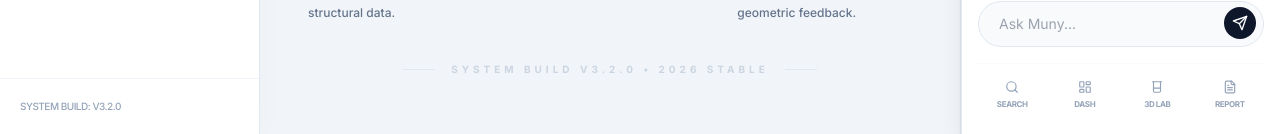
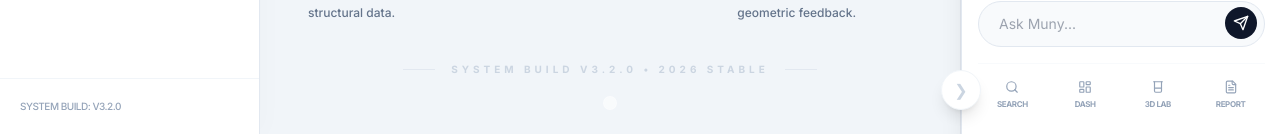
Before and after one commit to syntaxginger/Manoraa_1st-demo, a React (Vite) app: page / in a window 1280 px wide. Shown: the part 666-800 px from the top of the page. Built offline with nearby package versions, Linux system fonts and the light colour scheme.

Commit message:
feat: enhance ThreePanelLayout with navigation and state management improvements

```diff
--- a/src/components/layout/ThreePanelLayout.jsx
+++ b/src/components/layout/ThreePanelLayout.jsx
@@ -1,9 +1,12 @@
-import React from 'react';
-import { Outlet, useLocation } from 'react-router-dom';
+import React, { useState } from 'react';
+import { Outlet, useLocation, useNavigate } from 'react-router-dom'; // เพิ่ม useNavigate
 import MunySidebar from './MunySidebar';
 
 const ThreePanelLayout = () => {
   const location = useLocation();
+  const navigate = useNavigate(); // สำหรับปุ่มเปลี่ยนหน้า
+  const [isMunyOpen, setIsMunyOpen] = useState(true);
+  const [hasSearched, setHasSearched] = useState(false); // สถานะปลดล็อคหน้าอื่น
 
   const getPageName = () => {
     switch(location.pathname) {
@@ -16,9 +19,9 @@ const ThreePanelLayout = () => {
   };
 
   return (
-    <div className="flex h-screen w-full bg-[#F8FAFC] text-slate-800 overflow-hidden font-sans antialiased selection:bg-blue-100">
+    <div className="flex h-screen w-full bg-[#F8FAFC] text-slate-800 overflow-hidden font-sans antialiased selection:bg-blue-100 font-inter">
 
-      {/* 1. LEFT PANEL: Hierarchy & Navigation (Academic Gray) */}
+      {/* 1. LEFT PANEL: Hierarchy & Navigation (โค้ดเดิมของคุณ) */}
       <aside className="hidden lg:flex w-[260px] flex-col border-r border-slate-200 bg-white shadow-[4px_0_24px_rgba(0,0,0,0.02)] z-10">
         <div className="p-6 border-b border-slate-100 flex items-center gap-2.5">
           <div className="w-6 h-6 bg-slate-900 rounded-sm flex items-center justify-center">
@@ -31,9 +34,7 @@ const ThreePanelLayout = () => {
           <div className="space-y-4">
             <div className="flex-1 overflow-y-auto p-4">
               <p className="text-[10px] font-bold text-slate-400 uppercase tracking-widest mb-3 ml-1">Active Workspace</p>
-
               <div className="space-y-1.5">
-    {/* Demo ตัวที่ 1 */}
                 <div className="group cursor-pointer p-3 rounded-xl bg-blue-50 border border-blue-100 transition-all">
                   <div className="flex items-center gap-3">
                     <div className="w-2 h-2 rounded-full bg-blue-500"></div>
@@ -41,8 +42,6 @@ const ThreePanelLayout = () => {
                   </div>
                   <p className="text-[10px] text-blue-500 mt-1 ml-5 font-medium">PDB: 1STU • Loaded</p>
                 </div>
-
-    {/* Demo ตัวที่ 2 */}
                 <div className="group cursor-pointer p-3 rounded-xl hover:bg-slate-50 border border-transparent hover:border-slate-200 transition-all">
                   <div className="flex items-center gap-3">
                     <div className="w-2 h-2 rounded-full bg-slate-300 group-hover:bg-slate-400"></div>
@@ -51,7 +50,6 @@ const ThreePanelLayout = () => {
                   <p className="text-[10px] text-slate-400 mt-1 ml-5 font-medium">PDB: 2W9H • In Queue</p>
                 </div>
               </div>
-
               <button className="w-full mt-4 py-2 border border-dashed border-slate-200 rounded-lg text-[10px] font-bold text-slate-400 hover:text-slate-900 hover:border-slate-400 transition-all uppercase tracking-tighter">
                 + Add New Structure
               </button>
@@ -63,20 +61,71 @@ const ThreePanelLayout = () => {
         </div>
       </aside>
 
-      {/* 2. CENTER PANEL: Main Workstation */}
+      {/* 2. CENTER PANEL */}
       <main className="relative flex-1 flex flex-col overflow-hidden bg-[#F8FAFC]">
-        <div className="flex-1 overflow-y-auto">
-          <Outlet />
+        {/* --- FLOATING NAVIGATION PILL (ตรงกลางล่าง) --- */}
+        <div className="absolute bottom-6 left-1/2 -translate-x-1/2 z-[40] flex items-center bg-white/60 backdrop-blur-lg border border-white/20 p-1.5 rounded-2xl shadow-[0_10px_40px_rgba(0,0,0,0.06)]">
+
+        </div>
+
+        {/* --- MINIMAL FLOATING AI BUTTON (มุมล่างขวา) --- */}
+        {!isMunyOpen && (
+          <div className="absolute bottom-6 right-6 z-[100] flex items-center group">
+            <span className="mr-3 text-[10px] font-medium uppercase tracking-[0.2em] text-slate-400 opacity-0 group-hover:opacity-100 transition-all duration-500 translate-x-2 group-hover:translate-x-0 pointer-events-none">
+              Muny Assistant
+            </span>
+            <button
+              onClick={() => setIsMunyOpen(true)}
+              className="w-12 h-12 bg-white/40 backdrop-blur-md border border-white/20 rounded-full flex items-center justify-center shadow-sm hover:shadow-blue-100 hover:bg-white/60 transition-all duration-300 active:scale-90 group"
+            >
+              <div className="w-8 h-8 bg-slate-900/90 rounded-full flex items-center justify-center text-[10px] text-white font-black shadow-md group-hover:bg-blue-600 transition-colors duration-300">
+                M
+              </div>
+              <div className="absolute inset-0 rounded-full border border-blue-400/0 group-hover:border-blue-400/20 group-hover:scale-110 transition-all duration-500"></div>
+            </button>
+          </div>
+        )}
+
+        <div className="flex-1 overflow-y-auto pb-24">
+          {/* ส่ง context ไปให้หน้าลูกเพื่อใช้ setHasSearched(true) */}
+          <Outlet context={[hasSearched, setHasSearched]} />
         </div>
       </main>
 
-      {/* 3. RIGHT PANEL: Muny AI Sidebar (Professional White) */}
-      <aside className="w-[320px] flex flex-col border-l border-slate-200 bg-white shadow-[4px_0_24px_rgba(0,0,0,0.02)] shadow-sm z-20">
-        <MunySidebar currentPage={getPageName()} />
+      {/* 3. RIGHT PANEL: Muny AI Sidebar */}
+      <aside
+        className={`relative flex flex-col border-l border-slate-200 bg-white transition-all duration-500 cubic-bezier(0.4, 0, 0.2, 1) z-20
+          ${isMunyOpen ? 'w-[320px]' : 'w-0'}`}
+      >
+        {isMunyOpen && (
+          <button
+            onClick={() => setIsMunyOpen(false)}
+            className="absolute -left-5 bottom-6 z-50 w-10 h-10 bg-white border border-slate-100 rounded-full flex items-center justify-center shadow-lg hover:text-blue-500 transition-all duration-300 active:scale-90 group"
+          >
+             <span className="text-slate-300 group-hover:text-slate-600 transition-colors">❯</span>
+          </button>
+        )}
+
+        <div className={`min-w-[320px] h-full transition-opacity duration-300 ${isMunyOpen ? 'opacity-100' : 'opacity-0 pointer-events-none'}`}>
+          <MunySidebar currentPage={getPageName() || 'general'} />
+        </div>
       </aside>
 
     </div>
   );
 };
 
+// Helper Component สำหรับปุ่มเมนู
+const NavButton = ({ label, active, onClick }) => (
+  <button
+    onClick={onClick}
+    className={`px-5 py-2 rounded-xl text-[11px] font-bold uppercase tracking-wider transition-all duration-300
+      ${active
+        ? 'bg-slate-900 text-white shadow-md'
+        : 'text-slate-400 hover:text-slate-900 hover:bg-white/50'}`}
+  >
+    {label}
+  </button>
+);
+
 export default ThreePanelLayout;
```
Lines whose indentation alone changed are shown as unchanged.
